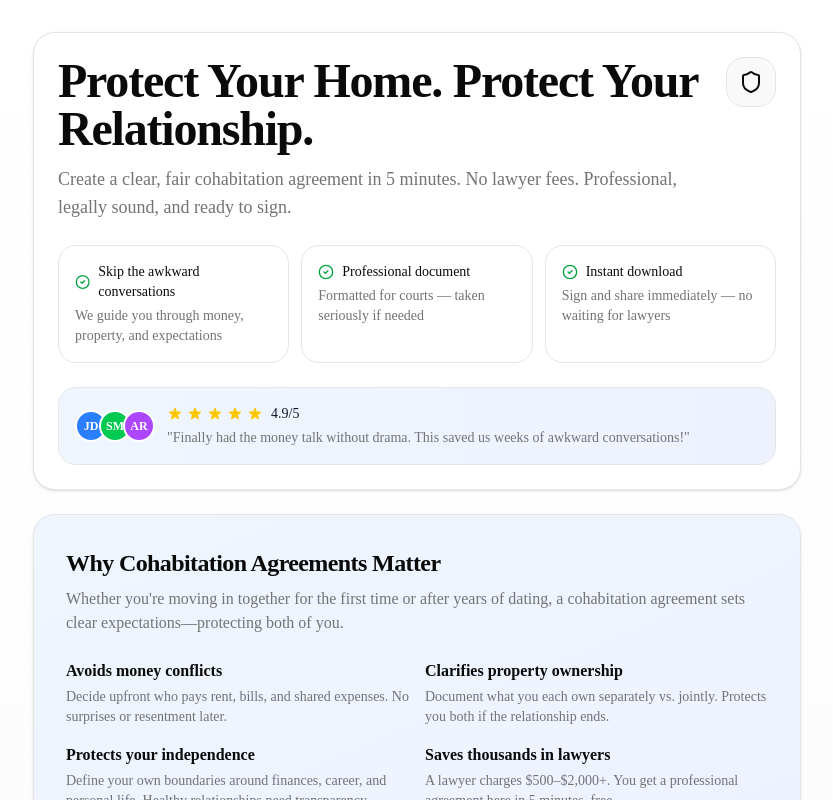
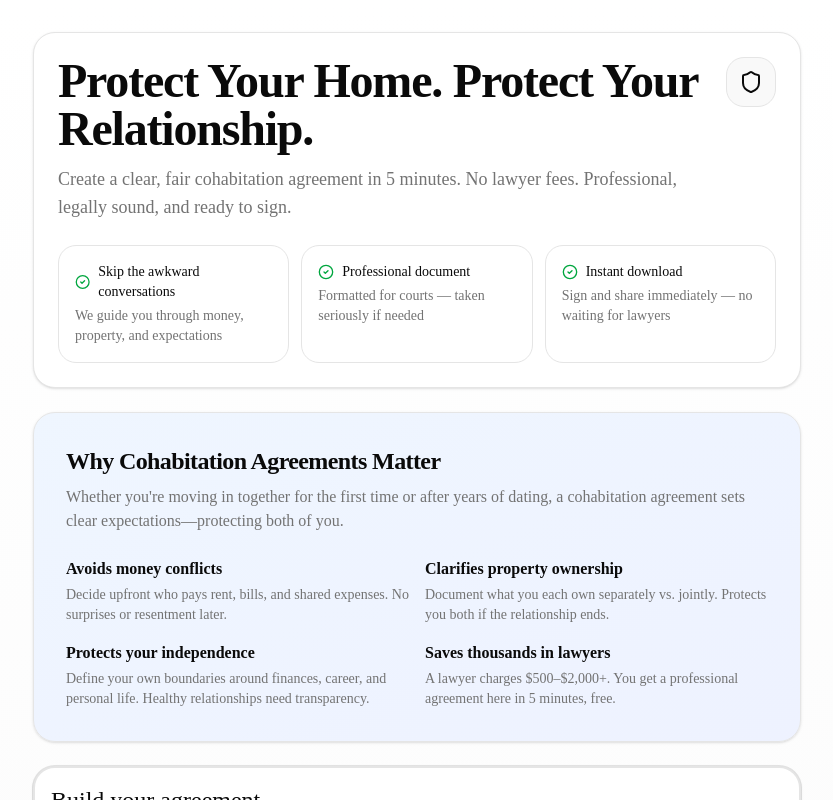
Before and after one commit to shopifysota/cohab-app, a Next.js app: page / in a window 1280 px wide. Shown: the top 800 px of the page, without its empty margins (223-1056 px from the left). Built offline with nearby package versions, Linux system fonts and the light colour scheme.

Commit message:
Remove false claims - deleted fake testimonial/social proof, fix download button text overflow

```diff
--- a/app/page.tsx
+++ b/app/page.tsx
@@ -283,27 +283,6 @@ export default function CohabitationAgreementGenerator() {
                   <p className="mt-1 text-sm text-muted-foreground">{desc}</p>
                 </div>
               ))}
-            </div>
-
-            <div className="mt-6 rounded-2xl bg-gradient-to-r from-blue-50 to-indigo-50 border p-4">
-              <div className="flex items-center gap-3">
-                <div className="flex -space-x-2">
-                  <div className="h-8 w-8 rounded-full bg-blue-500 border-2 border-white flex items-center justify-center text-xs font-semibold text-white">JD</div>
-                  <div className="h-8 w-8 rounded-full bg-green-500 border-2 border-white flex items-center justify-center text-xs font-semibold text-white">SM</div>
-                  <div className="h-8 w-8 rounded-full bg-purple-500 border-2 border-white flex items-center justify-center text-xs font-semibold text-white">AR</div>
-                </div>
-                <div className="flex-1">
-                  <div className="flex items-center gap-1 mb-1">
-                    {[...Array(5)].map((_, i) => (
-                      <svg key={i} className="h-4 w-4 fill-yellow-400 text-yellow-400" viewBox="0 0 20 20">
-                        <path d="M9.049 2.927c.3-.921 1.603-.921 1.902 0l1.07 3.292a1 1 0 00.95.69h3.462c.969 0 1.371 1.24.588 1.81l-2.8 2.034a1 1 0 00-.364 1.118l1.07 3.292c.3.921-.755 1.688-1.54 1.118l-2.8-2.034a1 1 0 00-1.175 0l-2.8 2.034c-.784.57-1.838-.197-1.539-1.118l1.07-3.292a1 1 0 00-.364-1.118L2.98 8.72c-.783-.57-.38-1.81.588-1.81h3.461a1 1 0 00.951-.69l1.07-3.292z" />
-                      </svg>
-                    ))}
-                    <span className="text-sm font-medium text-gray-900 ml-1">4.9/5</span>
-                  </div>
-                  <p className="text-sm text-muted-foreground">"Finally had the money talk without drama. This saved us weeks of awkward conversations!"</p>
-                </div>
-              </div>
             </div>
           </div>
 
@@ -687,24 +666,21 @@ export default function CohabitationAgreementGenerator() {
                         <p className="text-sm text-green-700">Download in your preferred format. All files include professional formatting.</p>
                       </div>
                       <div className="grid gap-3 sm:grid-cols-3">
-                        <Button onClick={downloadText} className="h-12 text-base font-semibold bg-blue-600 hover:bg-blue-700 shadow-lg hover:shadow-xl transition-all">
-                          <Download className="mr-2 h-5 w-5" /> Download TXT
+                        <Button onClick={downloadText} className="h-12 text-sm font-semibold bg-blue-600 hover:bg-blue-700 shadow-lg hover:shadow-xl transition-all px-3">
+                          <Download className="mr-2 h-4 w-4" /> TXT
                         </Button>
                         <Button
                           onClick={() => downloadFromRoute("/api/export-docx", "cohabitation-agreement.docx", "application/vnd.openxmlformats-officedocument.wordprocessingml.document")}
-                          className="h-12 text-base font-semibold bg-green-600 hover:bg-green-700 shadow-lg hover:shadow-xl transition-all"
+                          className="h-12 text-sm font-semibold bg-green-600 hover:bg-green-700 shadow-lg hover:shadow-xl transition-all px-3"
                         >
-                          <Download className="mr-2 h-5 w-5" /> Download DOCX
+                          <Download className="mr-2 h-4 w-4" /> DOCX
                         </Button>
                         <Button
                           onClick={() => downloadFromRoute("/api/export-pdf", "cohabitation-agreement.pdf", "application/pdf")}
-                          className="h-12 text-base font-semibold bg-red-600 hover:bg-red-700 shadow-lg hover:shadow-xl transition-all"
+                          className="h-12 text-sm font-semibold bg-red-600 hover:bg-red-700 shadow-lg hover:shadow-xl transition-all px-3"
                         >
-                          <Download className="mr-2 h-5 w-5" /> Download PDF
+                          <Download className="mr-2 h-4 w-4" /> PDF
                         </Button>
-                      </div>
-                      <div className="text-center text-sm text-muted-foreground">
-                        ✨ <strong>10,000+ couples</strong> have created agreements like yours
                       </div>
                     </div>
                   )}
```
